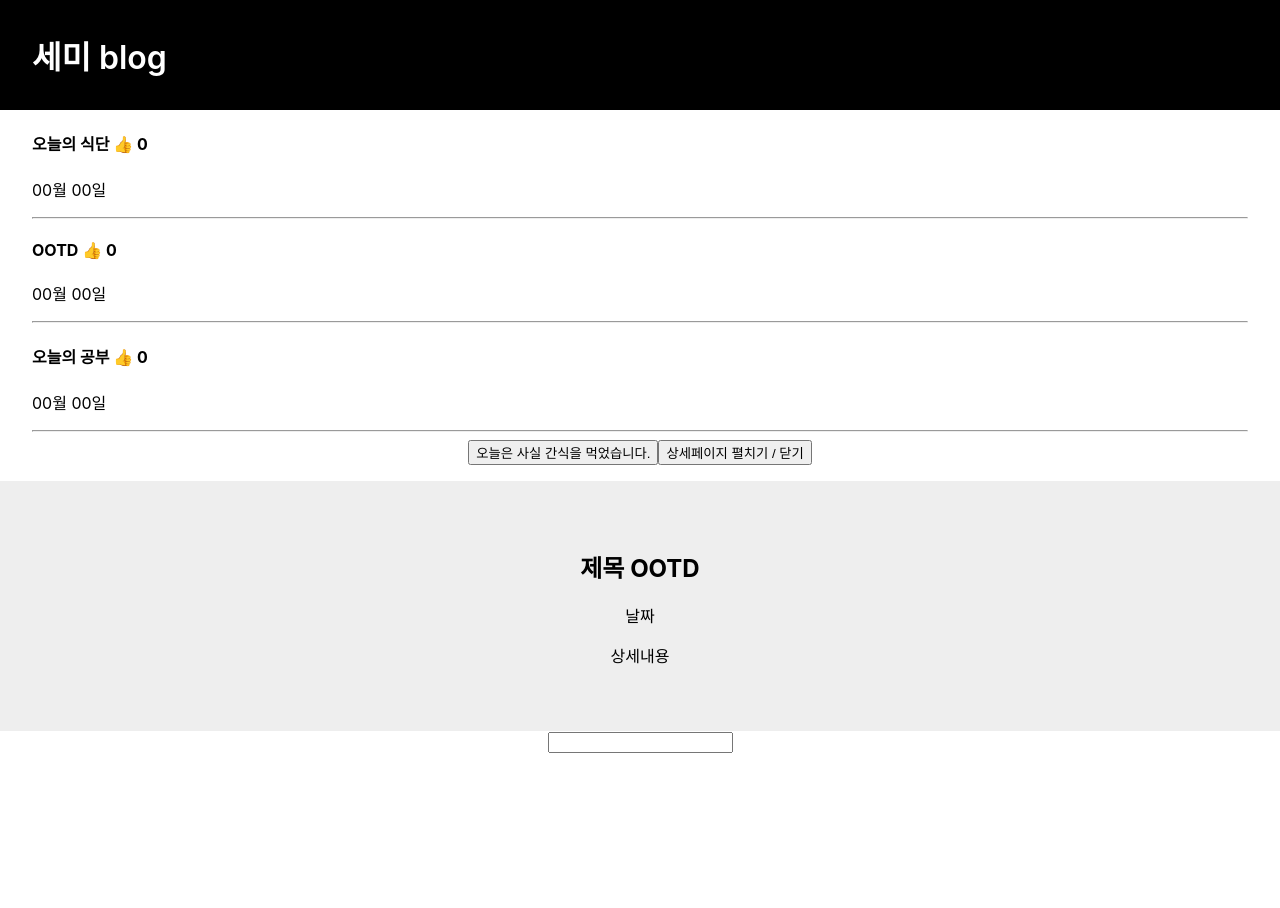
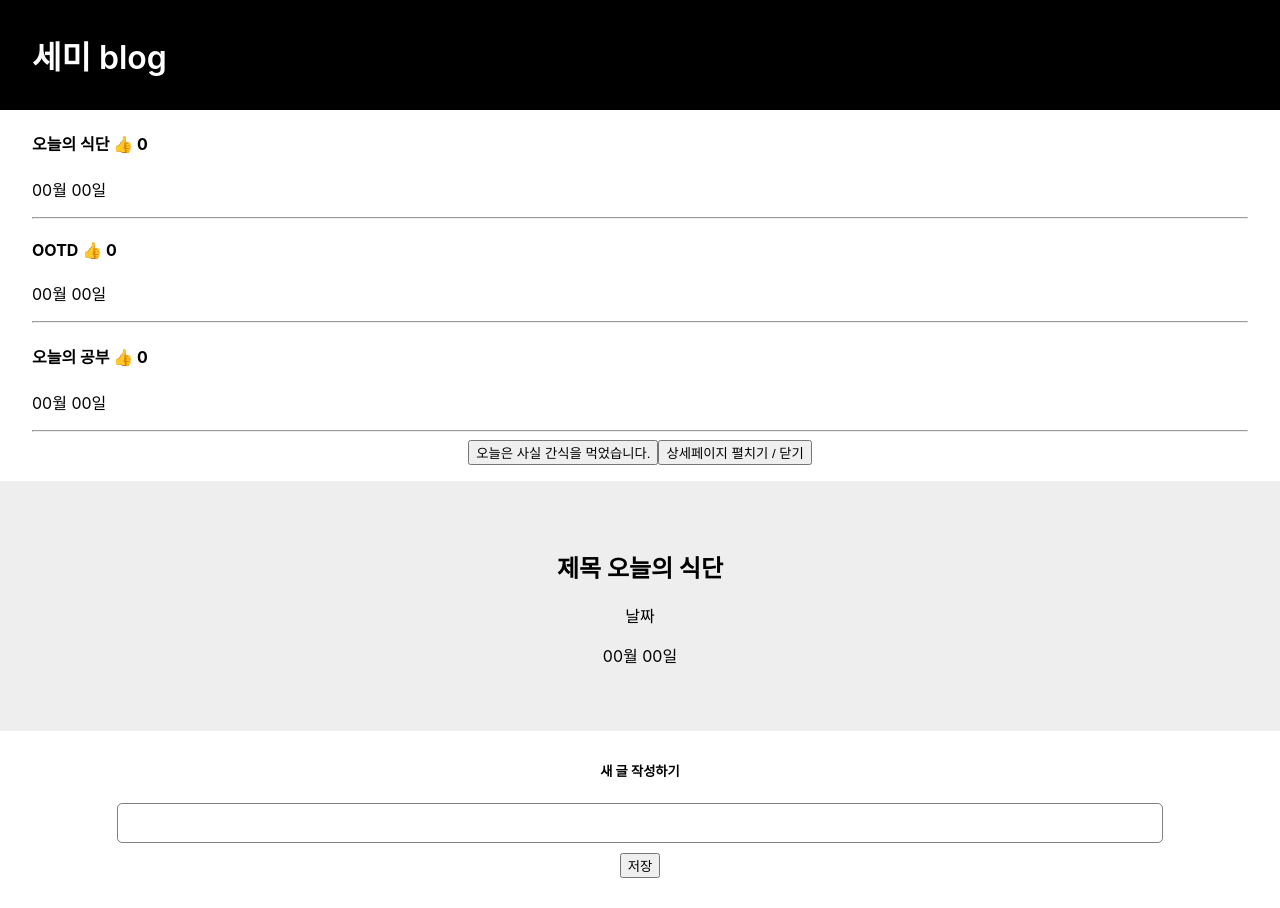
Before and after one commit to Reload0213/semi-blog, a React (Create React App) app: page / in a window 1280 px wide. Both pictures are taken after a click on the button "상세페이지 펼치기 / 닫기". Shown: the top 908 px of the page. Before the commit the page ends 800 px from the top, so only its background shows below. Built offline with nearby package versions, Linux system fonts and the light colour scheme.

Commit message:
글 추가기능 구현
글 추가기능 구현
디테일한 부분은 여유될때 좀더 만져보자

```diff
--- a/src/App.css
+++ b/src/App.css
@@ -50,6 +50,25 @@
   color: #61dafb;
 }
 
+.detailComment {
+  margin-top: 30px;
+  margin-bottom: 30px;
+}
+
+.detailComment input {
+  padding: 10px;
+  font-size: 16px;
+  border-radius: 5px;
+  width: 80%;
+  border: 1px solid gray;
+}
+
+.detailComment button {
+  display: block;
+  margin: auto;
+  margin-top: 10px;
+}
+
 @keyframes App-logo-spin {
   from {
     transform: rotate(0deg);
--- a/src/App.js
+++ b/src/App.js
@@ -8,11 +8,15 @@ import "./App.css";
 function App() {
   // let posts = '오늘의 식단';
   // let [ blogTitle, CgBlogTitle ] = useState('오늘의 식단');
+
+  let [newTitle, addNewTitle] = useState('');
   let [blogTitle, setBlogTitle] = useState([
     "오늘의 식단",
     "OOTD",
-    "오늘의 공부",
+    "오늘의 공부"
   ]);
+
+  let [detailTitleNum, setDetailTtileNum] = useState(0);
 
   let [inputVal, setInputVal] = useState('');
 
@@ -35,8 +39,8 @@ function App() {
 
       blogTitle.map((title, i)=> {
         return (
-        <div className="blogList" key={i}>
-        <h4 > { blogTitle[i] }  <span
+        <div className="blogList" key={i} onClick={ () => {setDetailTtileNum(i)} }>
+        <h4> { title }  <span
           onClick={() => {
             addLikeCnt(likeCnt + 1);
           }}
@@ -45,7 +49,7 @@ function App() {
           👍{" "}
         </span>{" "}
         {likeCnt}{" "}</h4>
-        <p>00월 00일</p>
+        <p>{'00월 00일'}</p>
         <hr />
       </div>
         )
@@ -65,8 +69,18 @@ function App() {
       <button onClick={ () => {setDetailList(!detailList)} }>상세페이지 펼치기 / 닫기</button>
 
 
-      { detailList === true ? <DetailList blogTitle = { blogTitle }></DetailList> : null }
-      <input onChange={ (e) => { setInputVal(e.target.value); } }></input>
+      { detailList === true ? <DetailList blogTitle = { blogTitle } detailTitleNum = {detailTitleNum} ></DetailList> : null }
+
+      <div className="detailComment">
+        <h5>새 글 작성하기</h5>
+        <input onChange={ (e) => { setInputVal(e.target.value) } }></input>
+        {/* <button onClick={ (e) => { setBlogTitle([inputVal, "오늘의 식단", "OOTD", "오늘의 공부"]) } }>저장</button> */}
+
+        <button onClick={ (e) => {
+          let copyBlogTitle = [...blogTitle];
+          copyBlogTitle.unshift(inputVal)
+          setBlogTitle(copyBlogTitle) } }>저장</button>
+      </div>
 
 
     </div>
@@ -76,9 +90,9 @@ function App() {
 const DetailList = (props) => {
   return (
     <div className="detailList">
-      <h2>제목 {props.blogTitle[1]}</h2>
+      <h2>제목 {props.blogTitle[props.detailTitleNum]}</h2>
       <p>날짜</p>
-      <p>상세내용</p>
+      <p>{'00월 00일'}</p>
     </div>
   );
 };
```
